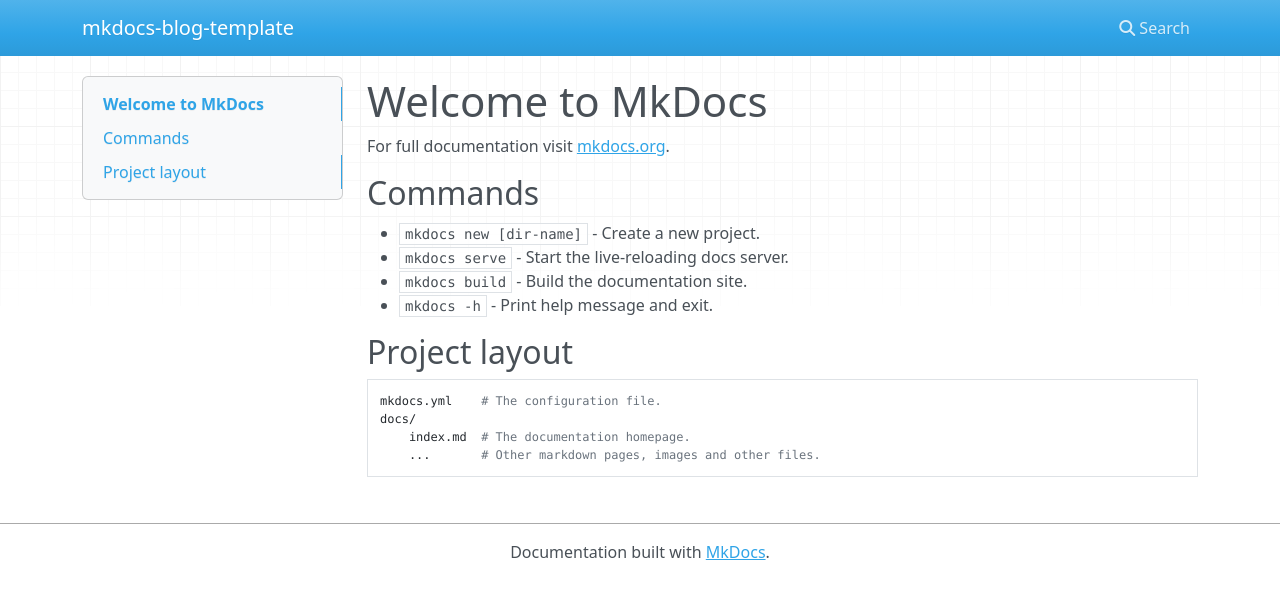
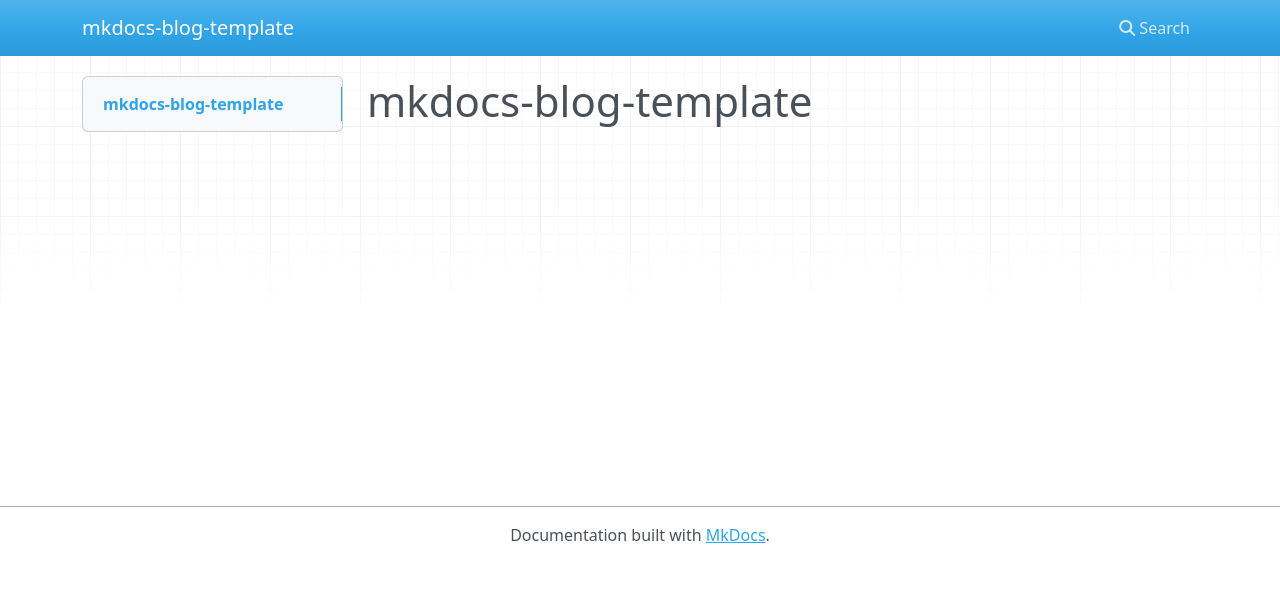
Before and after one commit to crz33/mkdocs-blog-template, an MkDocs documentation site: the page built from docs/index.md, in a window 1280 px wide. Shown: the top 599 px of the page. Built offline with MkDocs 1.6.1, drawn with Linux system fonts in a browser that asks for light colours; nearby versions of some CDN libraries.

Commit message:
clear index.md

```diff
--- a/docs/index.md
+++ b/docs/index.md
@@ -1,17 +1 @@
-# Welcome to MkDocs
-
-For full documentation visit [mkdocs.org](https://www.mkdocs.org).
-
-## Commands
-
-* `mkdocs new [dir-name]` - Create a new project.
-* `mkdocs serve` - Start the live-reloading docs server.
-* `mkdocs build` - Build the documentation site.
-* `mkdocs -h` - Print help message and exit.
-
-## Project layout
-
-    mkdocs.yml    # The configuration file.
-    docs/
-        index.md  # The documentation homepage.
-        ...       # Other markdown pages, images and other files.
+# mkdocs-blog-template
```
